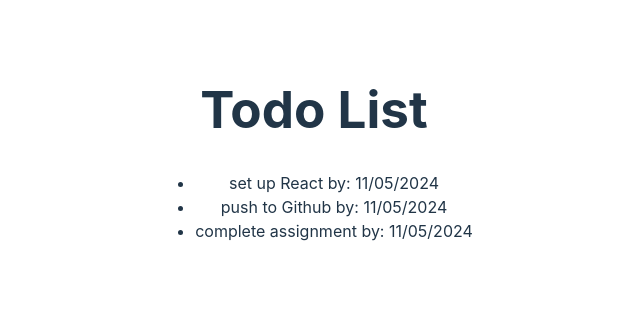
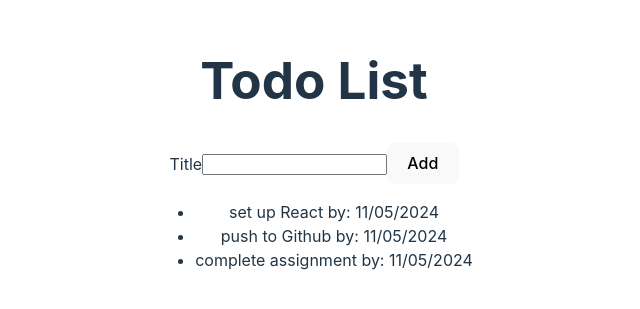
Before and after one commit to oiratka/react-todo, a React (Vite) app: page / in a window 1280 px wide. Shown: the part 247-556 px from the top of the page, without its empty margins (326-966 px from the left). Built offline with nearby package versions, Linux system fonts and the light colour scheme.

Commit message:
AddToDoForm and TodoList added

```diff
--- /dev/null
+++ b/src/AddToDoForm.jsx
@@ -0,0 +1,13 @@
+const AddToDoForm = () =>{
+    return <form action="">
+        <label htmlFor="todoTitle">Title</label>
+        <input type="text" id="todoTitle"/>
+        <button type="submit">Add</button>
+    </form>
+}
+
+
+
+
+
+export default AddToDoForm;
--- a/src/App.jsx
+++ b/src/App.jsx
@@ -2,39 +2,21 @@
 import reactLogo from './assets/react.svg'
 import viteLogo from '/vite.svg'
 import './App.css'
+import TodoList from './TodoList.jsx'
+import AddToDoForm from './AddToDoForm.jsx'
 
 
-const todoList = [
-  {
-    id: 1,
-    title: "set up React",
-    dueDate: "11/05/2024",
-  },
-  {
-    id: 2,
-    title: "push to Github",
-    dueDate: "11/05/2024",
-  },
-  {
-  id: 3,
-  title: "complete assignment",
-  dueDate: "11/05/2024",
-},
-];
 
-function App() {
+const App = () => {
   return (
     <>
       <div>
       <h1>Todo List</h1>
       </div>
-      <ul>
-        {todoList.map ((todo) => (
-          <li key = {todo.id}>{todo.title} by: {todo.dueDate}</li>
-        ))}
-      </ul>
+      < AddToDoForm />
+      < TodoList />
     </>
   )
 }
 
-export default App
+export default App;
--- a/src/TodoList.jsx
+++ b/src/TodoList.jsx
@@ -3,3 +3,32 @@
  Export TodoList function as default module
  Add a multi-line return statement to your TodoList function (this is where we will insert JSX)
 hint: use parenthesis for multi-line */
+
+const todoList = [
+    {
+      id: 1,
+      title: "set up React",
+      dueDate: "11/05/2024",
+    },
+    {
+      id: 2,
+      title: "push to Github",
+      dueDate: "11/05/2024",
+    },
+    {
+    id: 3,
+    title: "complete assignment",
+    dueDate: "11/05/2024",
+  },
+  ];
+
+
+const TodoList = () => {
+    return <ul>
+{todoList.map ((todo) => (
+  <li key = {todo.id}>{todo.title} by: {todo.dueDate}</li>
+))}
+</ul>
+}
+
+export default TodoList;
```
